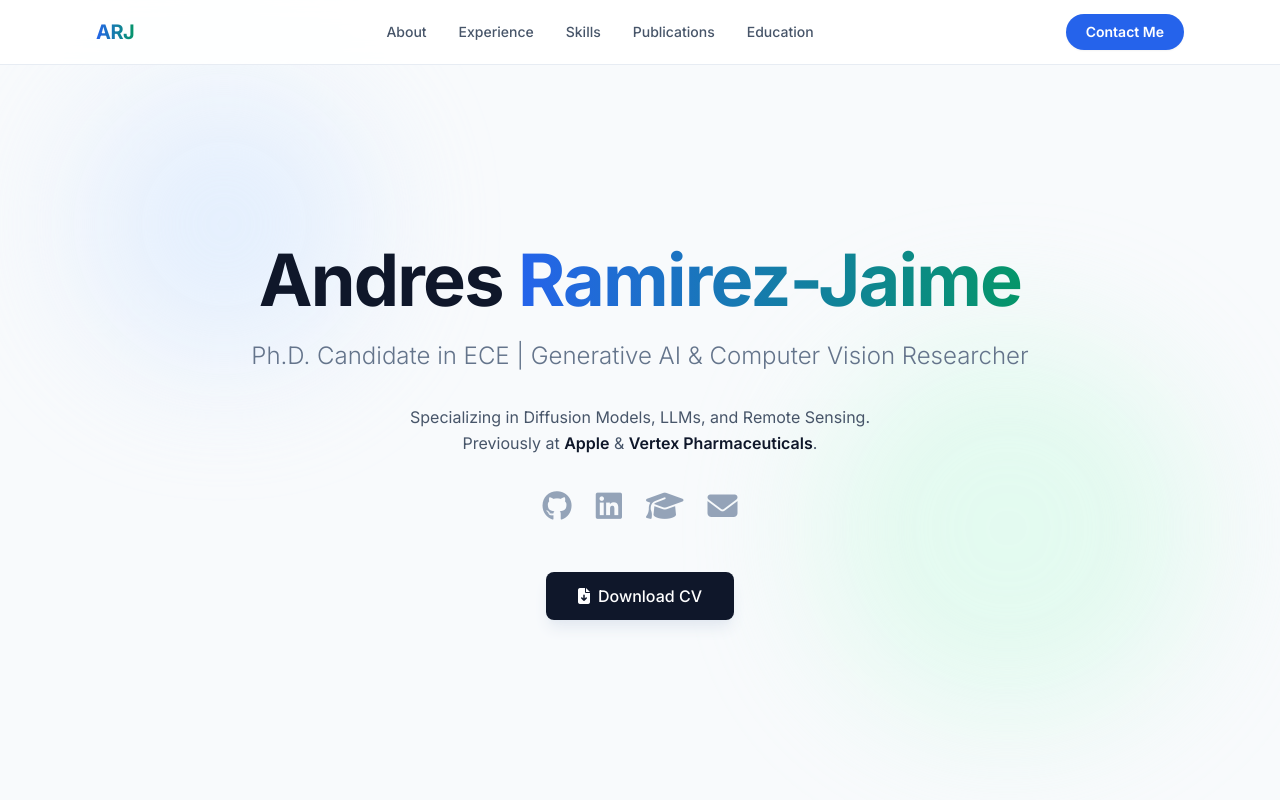
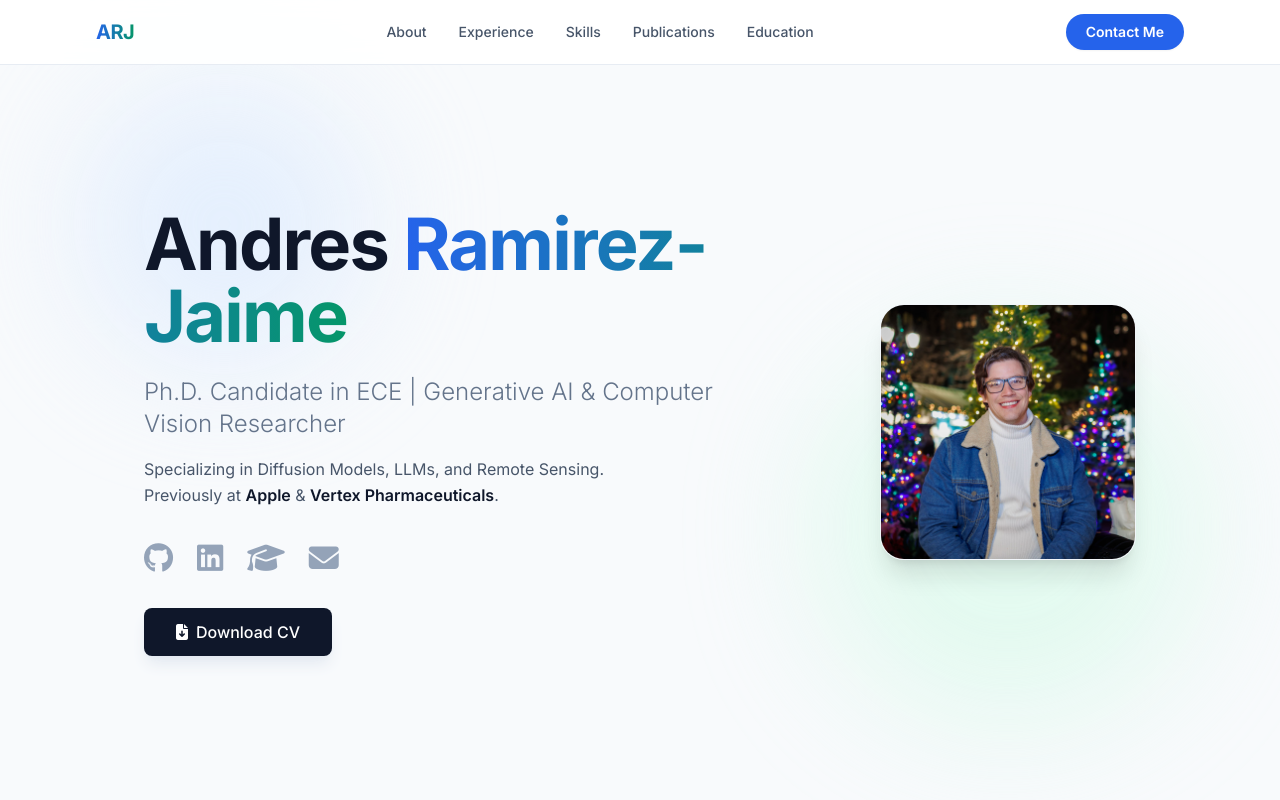
Before and after one commit to Anfera/Anfera.github.io, a plain HTML site: page index.html in a window 1280 px wide. Shown: the top 800 px of the page. Drawn offline with nearby package versions, Linux system fonts and the light colour scheme.

Commit message:
portrait

```diff
--- a/index.html
+++ b/index.html
@@ -82,31 +82,60 @@
     </nav>
 
     <section id="about" class="min-h-screen flex items-center justify-center relative overflow-hidden pt-16">
+        <!-- Decorative blobs -->
         <div class="absolute top-20 left-20 w-72 h-72 bg-blue-100 rounded-full blur-3xl opacity-70 animate-pulse"></div>
         <div class="absolute bottom-20 right-20 w-96 h-96 bg-emerald-100 rounded-full blur-3xl opacity-70 animate-pulse" style="animation-delay: 1s;"></div>
 
-        <div class="max-w-4xl mx-auto px-4 text-center z-10" data-aos="fade-up">
-            <h1 class="text-5xl md:text-7xl font-bold mb-6 text-slate-900 tracking-tight">Andres <span class="gradient-text">Ramirez-Jaime</span></h1>
-            <p class="text-xl md:text-2xl text-slate-500 mb-8 font-light">
-                Ph.D. Candidate in ECE | Generative AI & Computer Vision Researcher
+        <div class="max-w-5xl mx-auto px-4 z-10" data-aos="fade-up">
+            <div class="grid md:grid-cols-[3fr,2fr] gap-10 items-center">
+                <!-- Text column -->
+                <div class="text-center md:text-left">
+                    <h1 class="text-5xl md:text-7xl font-bold mb-6 text-slate-900 tracking-tight">
+                        Andres <span class="gradient-text">Ramirez-Jaime</span>
+                    </h1>
+                    <p class="text-xl md:text-2xl text-slate-500 mb-4 font-light">
+                        Ph.D. Candidate in ECE | Generative AI &amp; Computer Vision Researcher
                     </p>
-            <p class="text-slate-600 mb-8 max-w-2xl mx-auto leading-relaxed">
+                    <p class="text-slate-600 mb-8 max-w-2xl leading-relaxed mx-auto md:mx-0">
                         Specializing in Diffusion Models, LLMs, and Remote Sensing.<br>
-                Previously at <span class="font-semibold text-slate-900">Apple</span> & <span class="font-semibold text-slate-900">Vertex Pharmaceuticals</span>.
+                        Previously at <span class="font-semibold text-slate-900">Apple</span> &amp;
+                        <span class="font-semibold text-slate-900">Vertex Pharmaceuticals</span>.
                     </p>
 
-            <div class="flex justify-center space-x-6 mb-12">
-                <a href="https://github.com/Anfera" target="_blank" class="text-3xl text-slate-400 hover:text-slate-900 transition hover:-translate-y-1"><i class="fab fa-github"></i></a>
-                <a href="https://www.linkedin.com/in/andres-ramirez-jaime" target="_blank" class="text-3xl text-slate-400 hover:text-blue-700 transition hover:-translate-y-1"><i class="fab fa-linkedin"></i></a>
-                <a href="https://scholar.google.com/citations?user=ZCrWcHEAAAAJ&hl" target="_blank" class="text-3xl text-slate-400 hover:text-blue-600 transition hover:-translate-y-1"><i class="fas fa-graduation-cap"></i></a>
-                <a href="mailto:af.ramirez236@gmail.com" class="text-3xl text-slate-400 hover:text-red-500 transition hover:-translate-y-1"><i class="fas fa-envelope"></i></a>
+                    <div class="flex justify-center md:justify-start space-x-6 mb-8">
+                        <a href="https://github.com/Anfera" target="_blank" class="text-3xl text-slate-400 hover:text-slate-900 transition hover:-translate-y-1">
+                            <i class="fab fa-github"></i>
+                        </a>
+                        <a href="https://www.linkedin.com/in/andres-ramirez-jaime" target="_blank" class="text-3xl text-slate-400 hover:text-blue-700 transition hover:-translate-y-1">
+                            <i class="fab fa-linkedin"></i>
+                        </a>
+                        <a href="https://scholar.google.com/citations?user=ZCrWcHEAAAAJ&hl" target="_blank" class="text-3xl text-slate-400 hover:text-blue-600 transition hover:-translate-y-1">
+                            <i class="fas fa-graduation-cap"></i>
+                        </a>
+                        <a href="mailto:af.ramirez236@gmail.com" class="text-3xl text-slate-400 hover:text-red-500 transition hover:-translate-y-1">
+                            <i class="fas fa-envelope"></i>
+                        </a>
                     </div>
 
                     <a href="resume.pdf" target="_blank" class="inline-flex items-center px-8 py-3 bg-slate-900 text-white font-medium rounded-lg hover:bg-slate-800 transition shadow-lg shadow-slate-200">
                         <i class="fas fa-file-arrow-down mr-2"></i> Download CV
                     </a>
                 </div>
+
+                <!-- Photo column -->
+                <div class="flex justify-center md:justify-end">
+                    <div class="glass-card rounded-3xl overflow-hidden shadow-xl border border-slate-100 w-48 h-48 md:w-64 md:h-64">
+                        <img
+                            src="profile.jpg"
+                            alt="Portrait of Andres Ramirez-Jaime"
+                            class="w-full h-full object-cover"
+                        />
+                    </div>
+                </div>
+            </div>
+        </div>
     </section>
+
 
     <section id="experience" class="py-20 bg-white">
         <div class="max-w-5xl mx-auto px-4">
```
Also changed, not shown: profile.jpg (added). Lines whose indentation alone changed are shown as unchanged.
